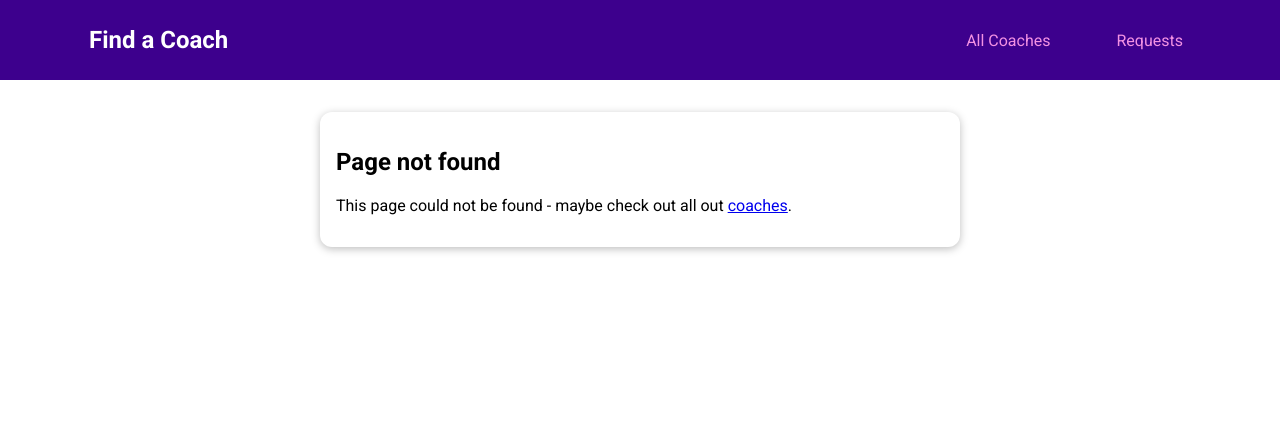
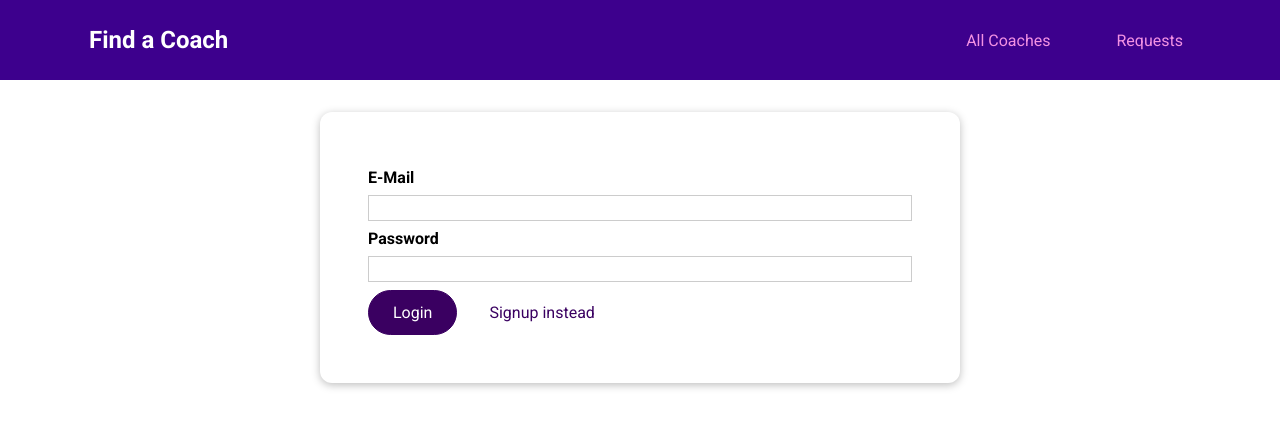
Before and after one commit to jhkim91/vue-study, a Vue app in the folder 01-main-prj-starting-setup/: page /auth in a window 1280 px wide. Before the commit this address had no page. Shown: the top 428 px of the page. Built offline with nearby package versions, Linux system fonts and the light colour scheme.

Commit message:
인증 페이지(로그인 및 회원가입) 추가

```diff
--- /dev/null
+++ b/01-main-prj-starting-setup/src/pages/auth/UserAuth.vue
@@ -0,0 +1,105 @@
+<template>
+  <base-card>
+    <form @submit.prevent="submitForm">
+      <div class="form-control">
+        <label for="email">E-Mail</label>
+        <input type="email" id="email" v-model.trim="email" />
+      </div>
+      <div class="form-control">
+        <label for="password">Password</label>
+        <input type="password" id="password" v-model.trim="password" />
+      </div>
+      <p v-if="!formIsValid">
+        Please enter a valid email and password (must be at least 6 characters
+        long).
+      </p>
+      <base-button>{{ submitButtonCaption }}</base-button>
+      <base-button type="button" mode="flat" @click="switchAuthMode">
+        {{ switchModeButtonCaption }}
+      </base-button>
+    </form>
+  </base-card>
+</template>
+
+<script>
+export default {
+  data() {
+    return {
+      email: '',
+      password: '',
+      formIsValid: true,
+      mode: 'login',
+    };
+  },
+  computed: {
+    submitButtonCaption() {
+      if (this.mode === 'login') {
+        return 'Login';
+      } else {
+        return 'Signup';
+      }
+    },
+    switchModeButtonCaption() {
+      if (this.mode === 'login') {
+        return 'Signup instead';
+      } else {
+        return 'Login instead';
+      }
+    },
+  },
+  methods: {
+    submitForm() {
+      this.formIsValid = true;
+      if (
+        this.email === '' ||
+        !this.email.includes('@') ||
+        this.password.length < 6
+      ) {
+        this.formIsValid = false;
+        return;
+      }
+      // send http request...
+    },
+    switchAuthMode() {
+      if (this.mode === 'login') {
+        this.mode = 'signup';
+      } else {
+        this.mode = 'login';
+      }
+    },
+  },
+};
+</script>
+
+<style scoped>
+form {
+  margin: 1rem;
+  padding: 1rem;
+}
+
+.form-control {
+  margin: 0.5rem 0;
+}
+
+label {
+  font-weight: bold;
+  margin-bottom: 0.5rem;
+  display: block;
+}
+
+input,
+textarea {
+  display: block;
+  width: 100%;
+  font: inherit;
+  border: 1px solid #ccc;
+  padding: 0.15rem;
+}
+
+input:focus,
+textarea:focus {
+  border-color: #3d008d;
+  background-color: #faf6ff;
+  outline: none;
+}
+</style>
--- a/01-main-prj-starting-setup/src/router.js
+++ b/01-main-prj-starting-setup/src/router.js
@@ -5,6 +5,7 @@
 import CoachRegistraction from './pages/choaches/CoachRegistraction.vue'
 import ContactCoach from './pages/requests/ContactCoach.vue'
 import RequestsReceived from './pages/requests/RequestsReceived.vue'
+import UserAuth from './pages/auth/UserAuth.vue'
 import NotFound from './pages/NotFound.vue'
 
 const router = createRouter({
@@ -22,6 +23,7 @@
     },
     { path: '/register', component: CoachRegistraction },
     { path: '/requests', component: RequestsReceived },
+    { path: '/auth', component: UserAuth },
     { path: '/:notFount(.*)', component: NotFound },
   ]
 })
```
